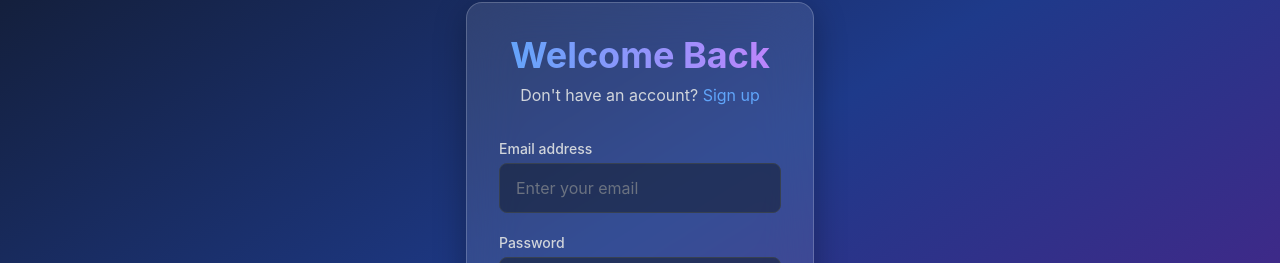
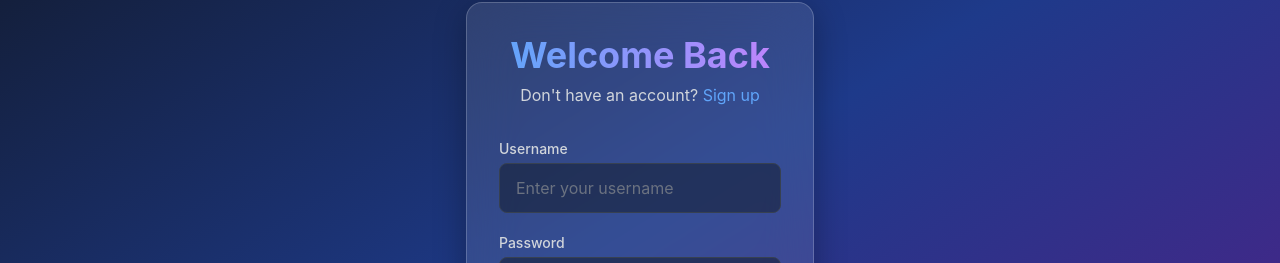
Before and after one commit to gbruce/music-animator, a React (Vite) app: page /login in a window 1280 px wide. Shown: the part 173-436 px from the top of the page. Built offline with nearby package versions, Linux system fonts and the light colour scheme.

Commit message:
feat: Switch to username-based login and remove timeline container styling - Changed authentication to use username instead of email; Removed backdrop blur, rounded corners, shadow effects, background color and padding from timeline container for cleaner UI

```diff
--- a/src/components/Login.tsx
+++ b/src/components/Login.tsx
@@ -4,7 +4,7 @@ import { Link } from 'react-router-dom';
 import { authStyles as styles } from './styles/AuthStyles';
 
 export const Login: React.FC = () => {
-  const [email, setEmail] = useState('');
+  const [username, setUsername] = useState('');
   const [password, setPassword] = useState('');
   const [error, setError] = useState('');
   const { login } = useAuth();
@@ -14,7 +14,7 @@ export const Login: React.FC = () => {
     setError('');
 
     try {
-      await login(email, password);
+      await login(username, password);
     } catch (err: any) {
       setError(err.response?.data?.error || 'Failed to login');
     }
@@ -41,18 +41,18 @@ export const Login: React.FC = () => {
 
             <div className={styles.inputContainer}>
               <div>
-                <label htmlFor="email" className={styles.label}>
-                  Email address
+                <label htmlFor="username" className={styles.label}>
+                  Username
                 </label>
                 <input
-                  id="email"
-                  name="email"
-                  type="email"
+                  id="username"
+                  name="username"
+                  type="text"
                   required
-                  value={email}
-                  onChange={(e) => setEmail(e.target.value)}
+                  value={username}
+                  onChange={(e) => setUsername(e.target.value)}
                   className={styles.input}
-                  placeholder="Enter your email"
+                  placeholder="Enter your username"
                 />
               </div>
 
--- a/src/components/TimelineContainer.tsx
+++ b/src/components/TimelineContainer.tsx
@@ -1,8 +1,10 @@
 import React, { useState, useEffect } from 'react';
 import Timeline from './Timeline';
 import { timelineStyles as styles } from './styles/TimelineStyles';
+import { useAuth } from '../contexts/AuthContext';
 
 const TimelineContainer: React.FC = () => {
+  const { user, logout } = useAuth();
   const [bpm, setBpm] = useState(120);
   const [duration, setDuration] = useState(60); // Duration in seconds
   const [totalBeats, setTotalBeats] = useState(0);
@@ -37,6 +39,18 @@ const TimelineContainer: React.FC = () => {
     <div className={styles.container}>
       <div className={styles.glowEffect}>
         <div className={styles.contentContainer}>
+          {user && (
+            <div className={styles.userInfoContainer}>
+              <span className={styles.username}>{user.username}</span>
+              <button
+                onClick={logout}
+                className={styles.logoutButton}
+              >
+                Logout
+              </button>
+            </div>
+          )}
+
           <h1 className={styles.heading}>Music Animator Timeline</h1>
 
           <div className={styles.controlsContainer}>
--- a/src/components/styles/TimelineStyles.ts
+++ b/src/components/styles/TimelineStyles.ts
@@ -8,8 +8,16 @@ export const timelineStyles = {
     after:bg-blue-600 after:rounded-full after:blur-3xl after:opacity-20 after:-z-10
     after:animate-pulse after:animation-delay-2000`,
 
-  contentContainer: `w-full backdrop-blur-xl bg-white/10 p-8 rounded-2xl
-    shadow-[0_8px_32px_0_rgba(0,0,0,0.3)] border border-white/20`,
+  contentContainer: `w-full`,
+
+  userInfoContainer: `absolute top-4 right-4 flex items-center gap-4`,
+
+  username: `text-gray-300 font-medium`,
+
+  logoutButton: `px-3 py-1.5 rounded-lg bg-red-500/20 border border-red-500/30
+    text-red-400 text-sm font-medium hover:bg-red-500/30
+    focus:outline-none focus:ring-2 focus:ring-red-500/50
+    transition-all duration-200 transform hover:scale-[1.02] active:scale-[0.98]`,
 
   heading: `text-4xl font-bold text-transparent bg-clip-text
     bg-gradient-to-r from-blue-400 to-purple-400 text-center mb-6`,
--- a/src/contexts/AuthContext.tsx
+++ b/src/contexts/AuthContext.tsx
@@ -4,7 +4,7 @@ import { User, authApi } from '../services/api';
 interface AuthContextType {
   user: User | null;
   loading: boolean;
-  login: (email: string, password: string) => Promise<void>;
+  login: (username: string, password: string) => Promise<void>;
   signup: (email: string, username: string, password: string) => Promise<void>;
   logout: () => void;
 }
@@ -34,8 +34,8 @@ export const AuthProvider: React.FC<{ children: React.ReactNode }> = ({ children
     loadUser();
   }, []);
 
-  const login = async (email: string, password: string) => {
-    const response = await authApi.login({ email, password });
+  const login = async (username: string, password: string) => {
+    const response = await authApi.login({ username, password });
     setUser(response.user);
   };
 
--- a/src/services/api.ts
+++ b/src/services/api.ts
@@ -9,7 +9,7 @@ export interface SignupData {
 }
 
 export interface LoginData {
-  email: string;
+  username: string;
   password: string;
 }
 
```
Also changed, not shown: 2 other files (tests, documents, lock files or other folders).
